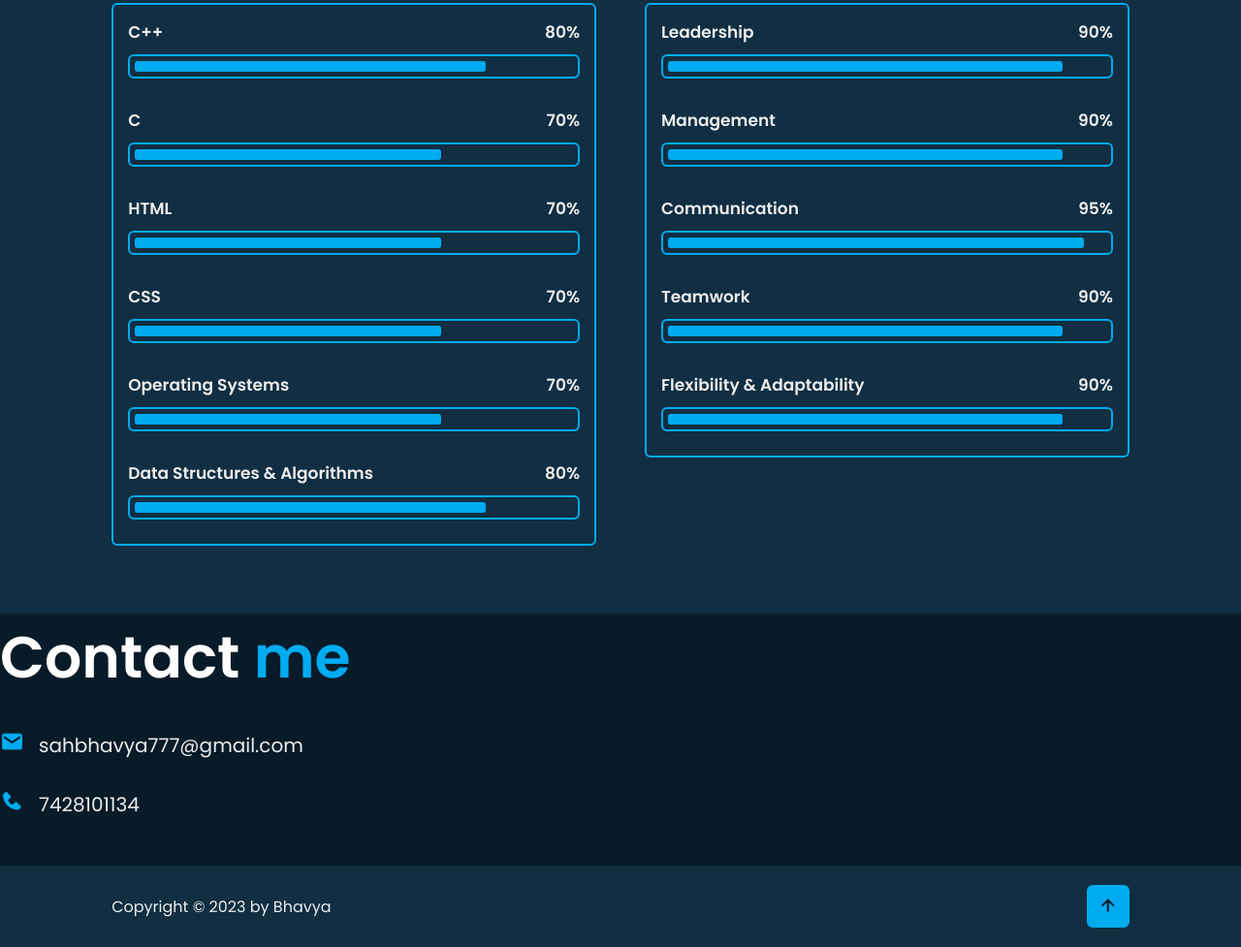
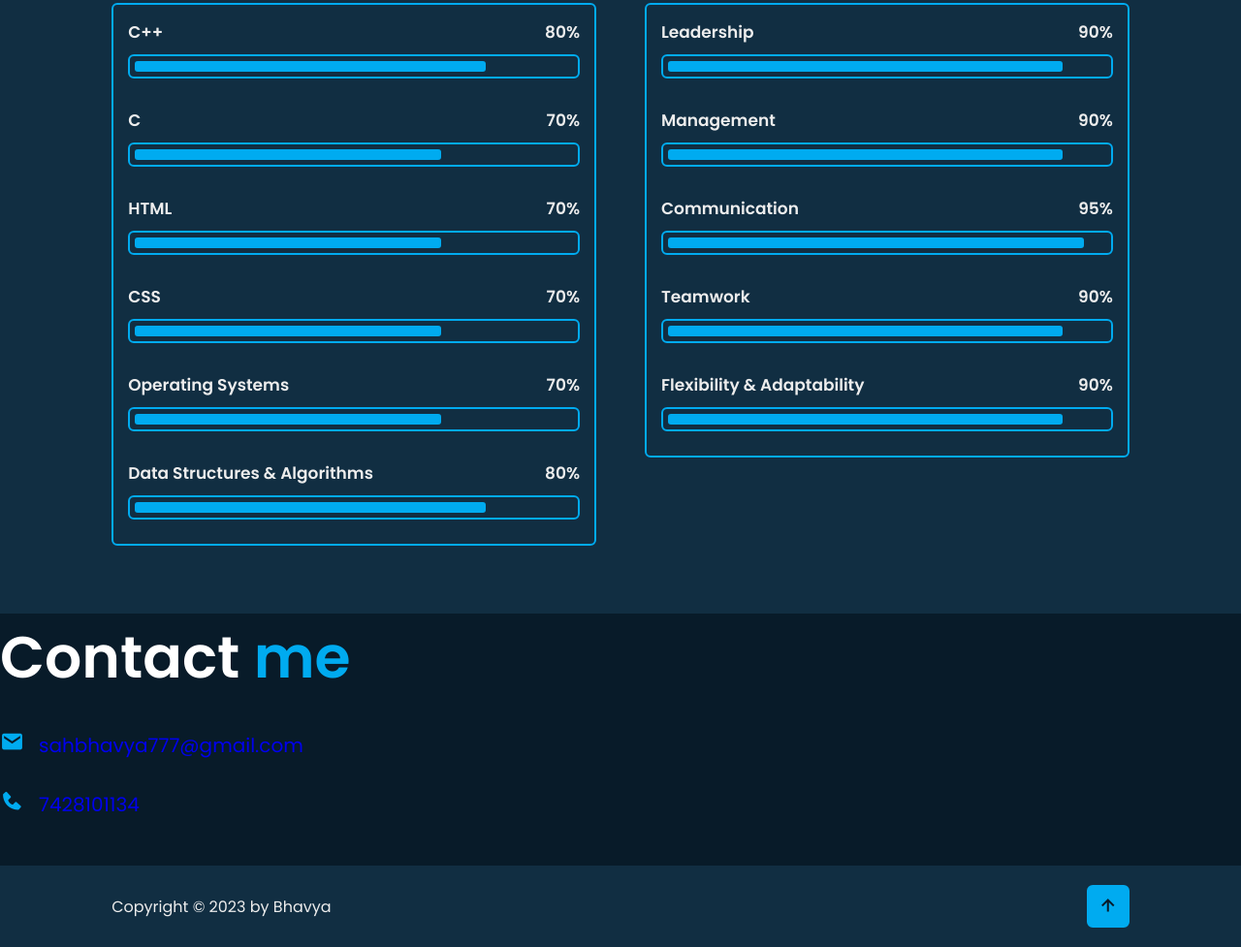
Before and after one commit to BhavyaSah7/Portfolio, a plain HTML site: page Portfolio/index.html in a window 1280 px wide. Shown: the part 2749-3726 px from the top of the page at 97% size. Drawn offline with nearby package versions, Linux system fonts and the light colour scheme.

Commit message:
index.html

```diff
--- a/Portfolio/index.html
+++ b/Portfolio/index.html
@@ -12,6 +12,7 @@
     <link href='https://unpkg.com/boxicons@2.1.4/css/boxicons.min.css' rel='stylesheet'>
 </head>
 <body>
+    <script src="general"></script>
     <header class="header">
         <a href="#" class="logo">Bhavya</a>
 
@@ -211,8 +212,8 @@
             <div class="row">
                 <div class="contact-left">
                     <h1 class="sub-title-contact">Contact <span style="color:#00abf0;">me</span></h1>
-                    <p><i class='bx bxs-envelope' ></i>sahbhavya777@gmail.com</p>
-                    <p><i class='bx bxs-phone'></i>7428101134</p><br><br><br>
+                    <p class="mail"><i class='bx bxs-envelope' ></i><a href="mailto:sahbhavya777@gmail.com" target="_blank">sahbhavya777@gmail.com</a></p>
+                    <p><i class='bx bxs-phone'></i><a href="tel:+917428101134">7428101134</p></a><br><br><br>
                 </div>
             </div>
         </div>
```
